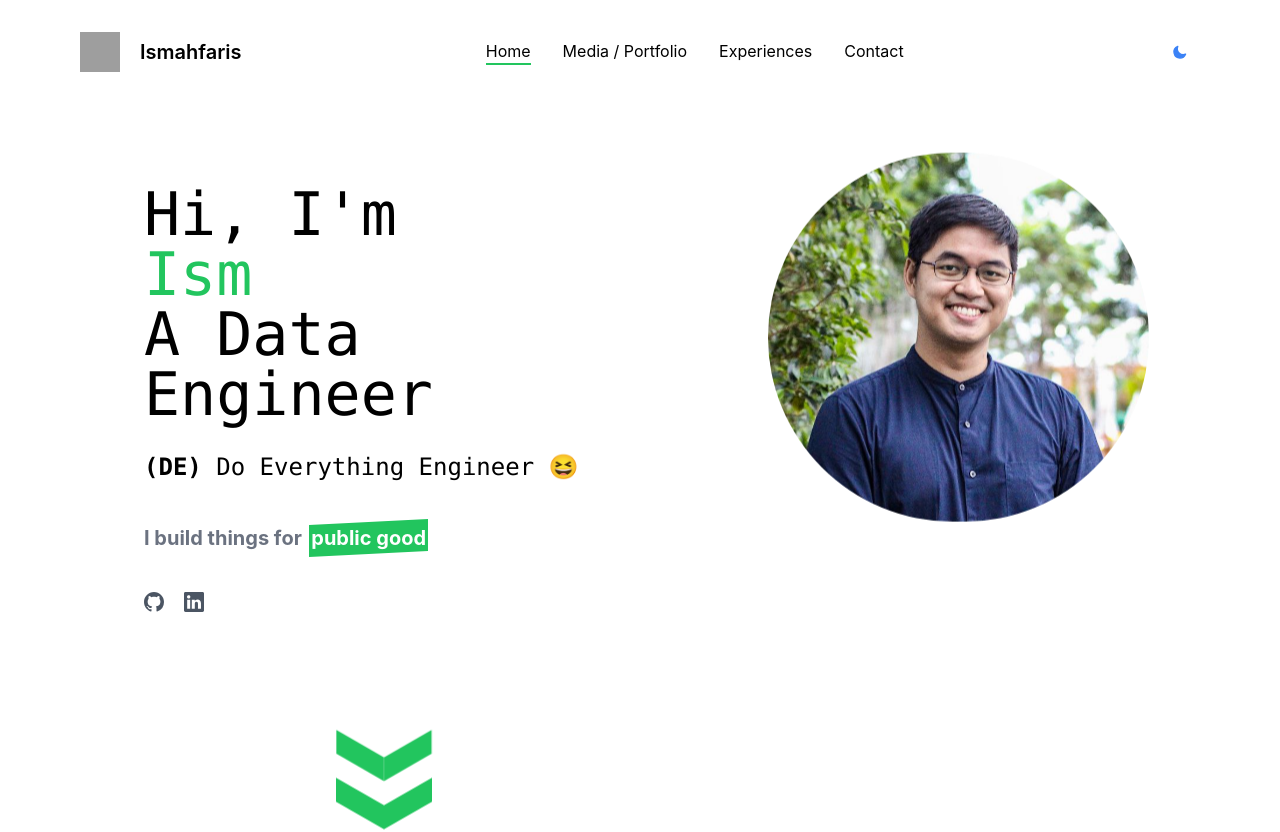
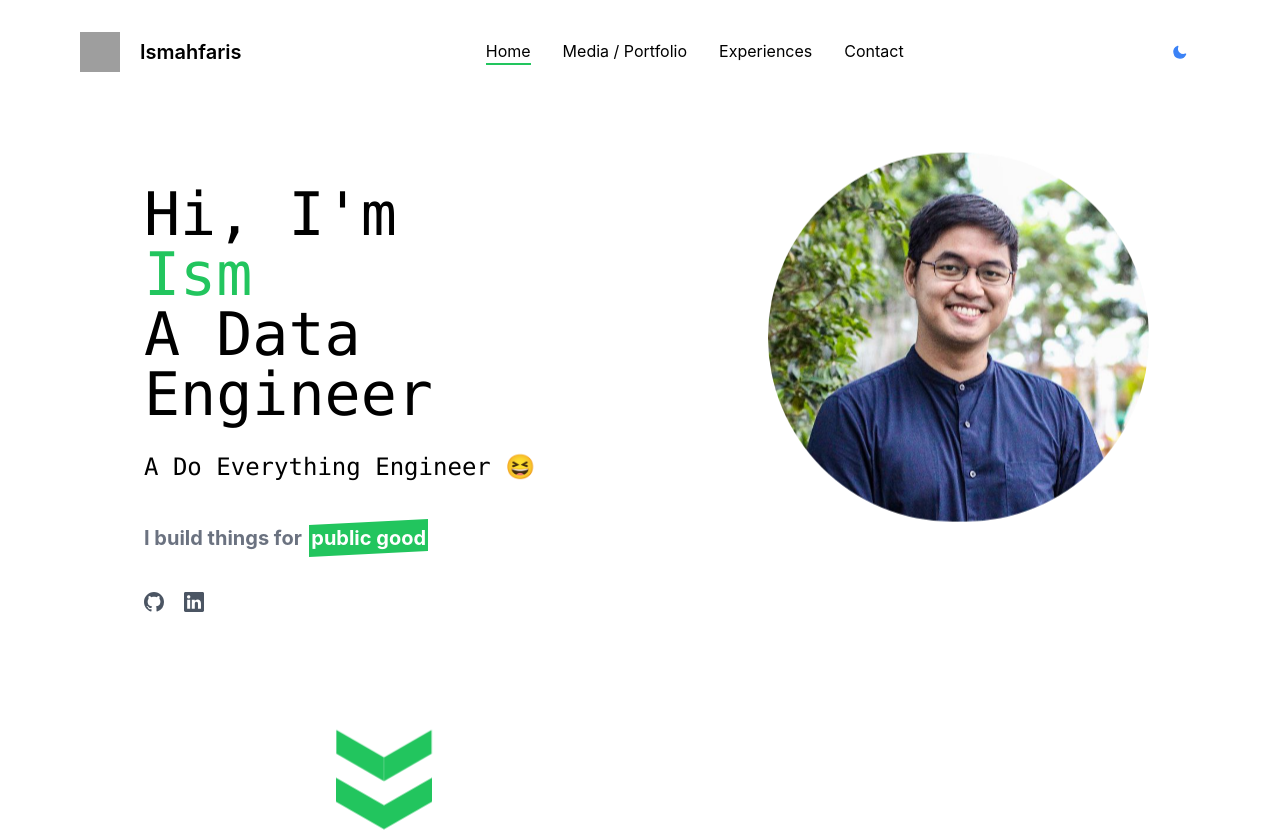
Before and after one commit to Coolbreeze151/portfolio, a Next.js app: page / in a window 1280 px wide. Shown: the top 832 px of the page. Built offline with nearby package versions, Linux system fonts and the light colour scheme; grey boxes are pictures that could not be loaded.

Commit message:
Update HeroSplash.tsx

```diff
--- a/components/HeroSplash.tsx
+++ b/components/HeroSplash.tsx
@@ -28,7 +28,7 @@ export default function HeroSplash(props: Props): React.ReactElement {
                         </span>
                         <br />
                         <span className="text-3xl md:text-2xl">
-                            <b>(DE)</b> Do Everything Engineer 😆
+                            A Do Everything Engineer 😆
                         </span>
                     </h1>
 
```
